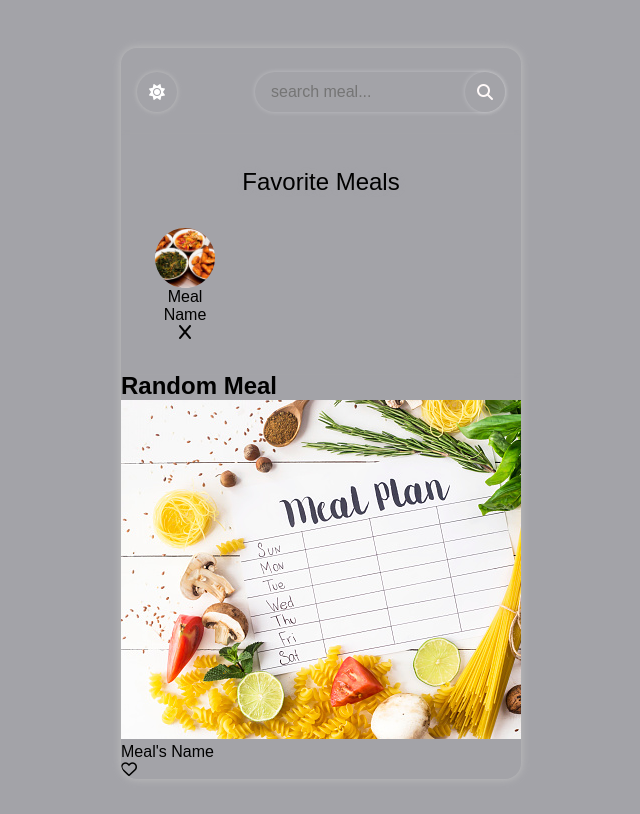
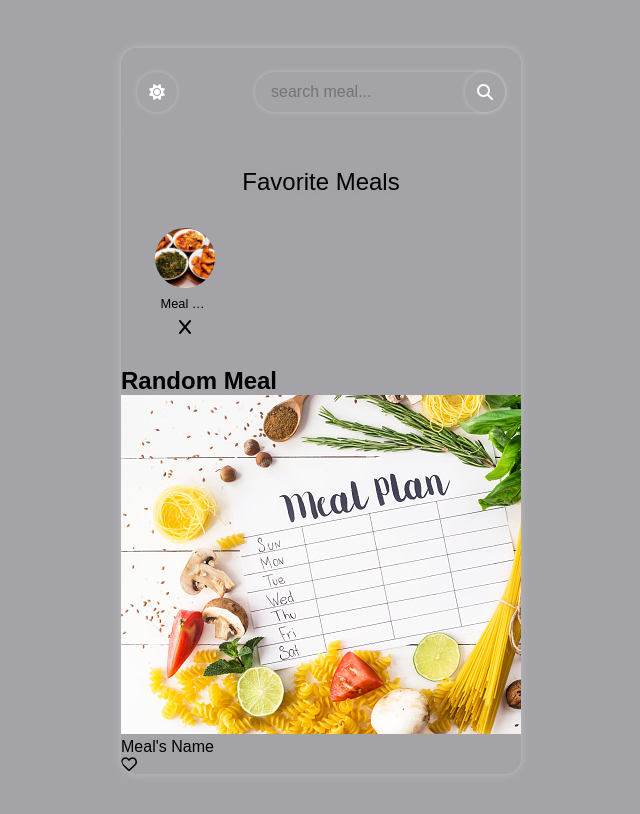
Before and after one commit to Bwire2010/patrobas-phase-1-project, a plain HTML site: page index.html in a window 1280 px wide. Shown: the whole page, without its empty margins (319-959 px from the left). Drawn offline with Linux system fonts and the light colour scheme.

Commit message:
added  some styling on text class

```diff
--- a/style.css
+++ b/style.css
@@ -168,3 +168,20 @@ body{
     width: 100%;
     object-fit: cover;
 }
+
+
+.text {
+    margin: 0.5rem 0;
+}
+
+.text p {
+   text-overflow: ellipsis;
+   width: 65px;
+   overflow: hidden;
+   white-space: nowrap;
+   padding: 0 .5rem;
+   font-size: .8rem;
+   text-shadow: 0 0 .3rem #A3A3A8;
+   user-select: none;
+   transition: 200ms ease-in-out color;
+}
```
